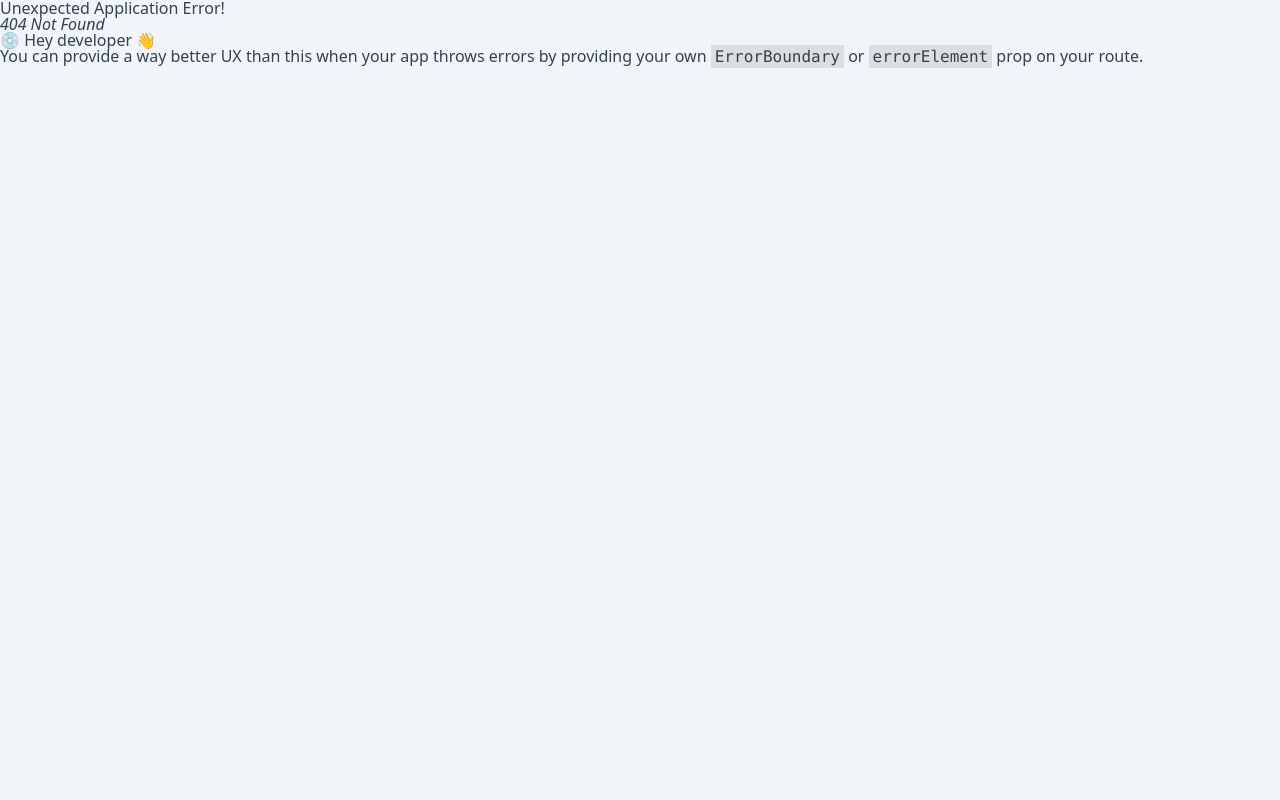
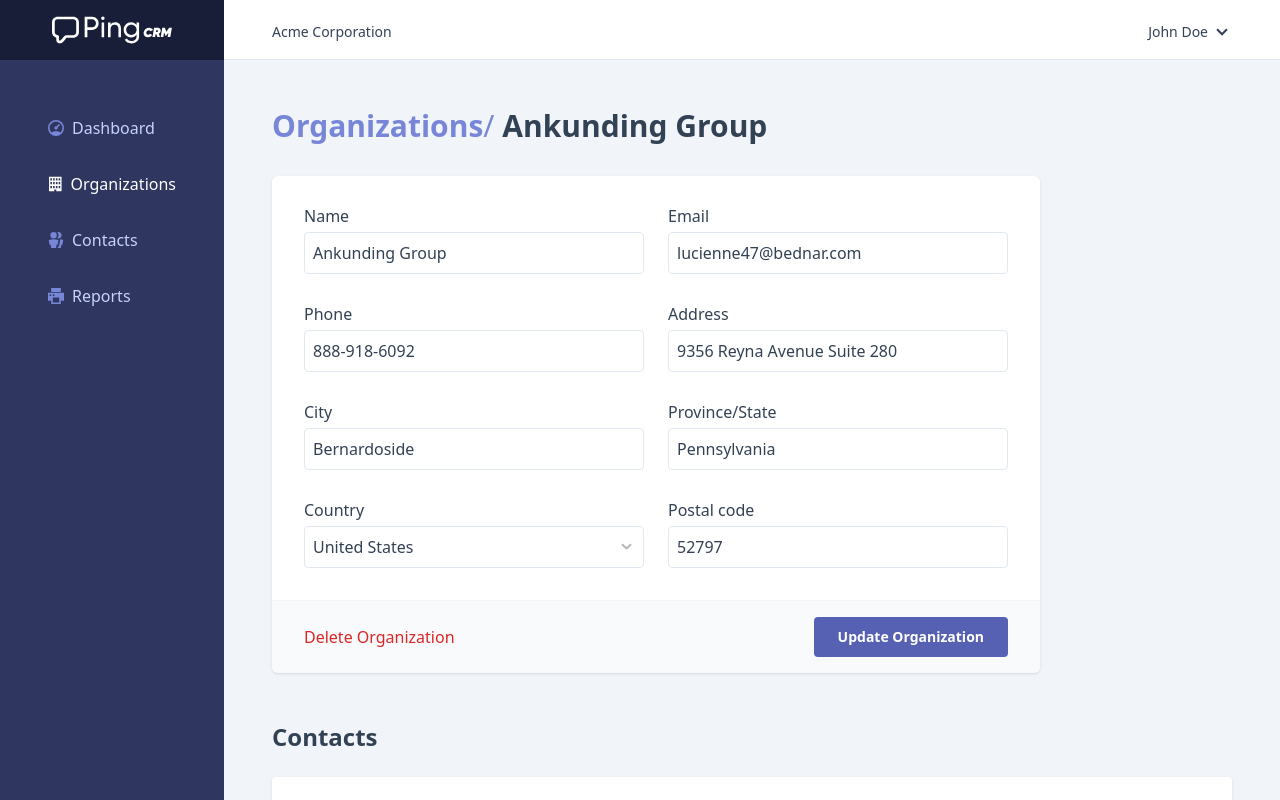
Before and after one commit to hrh47/pingcrm, a React (Vite) app: page /organizations/1/edit in a window 1280 px wide. Before the commit this address had no page. Built offline with nearby package versions, Linux system fonts and the light colour scheme.

Commit message:
Add organization edit page

```diff
--- a/index.html
+++ b/index.html
@@ -2,7 +2,7 @@
 <html lang="en" class="h-full bg-gray-100">
   <head>
     <meta charset="UTF-8" />
-    <link rel="icon" type="image/svg+xml" href="/vite.svg" />
+    <link rel="icon" type="image/svg+xml" href="/favicon.svg" />
     <meta name="viewport" content="width=device-width, initial-scale=1.0" />
     <link rel="preconnect" href="https://fonts.googleapis.com" />
     <link rel="preconnect" href="https://fonts.gstatic.com" crossorigin />
--- /dev/null
+++ b/src/pages/Organizations/Edit.jsx
@@ -0,0 +1,205 @@
+import { useState } from "react";
+import { Helmet } from "react-helmet-async";
+import { NavLink } from "react-router-dom";
+import TextInput from "../../components/TextInput";
+import SelectInput from "../../components/SelectInput";
+import LoadingButton from "../../components/LoadingButton";
+import Icon from "../../components/Icon";
+
+const OrganizationEdit = () => {
+  const [organization] = useState({
+    id: 78,
+    name: "Ankunding Group",
+    email: "lucienne47@bednar.com",
+    phone: "888-918-6092",
+    address: "9356 Reyna Avenue Suite 280",
+    city: "Bernardoside",
+    region: "Pennsylvania",
+    country: "US",
+    postal_code: "52797",
+    deleted_at: null,
+    contacts: [
+      {
+        id: 1,
+        name: "Roger Rohan",
+        city: "Hellerstad",
+        phone: "1-800-275-7352",
+        deleted_at: null,
+      },
+    ],
+  });
+  const [form, setFormData] = useState({
+    name: organization.name,
+    email: organization.email,
+    phone: organization.phone,
+    address: organization.address,
+    city: organization.city,
+    region: organization.region,
+    country: organization.country,
+    postalCode: organization.postal_code,
+    errors: {
+      name: "",
+      email: "",
+      phone: "",
+      address: "",
+      city: "",
+      region: "",
+      country: "",
+      postalCode: "",
+    },
+  });
+  const [isLoading, setIsLoading] = useState(false);
+  const handleSubmit = (e) => {
+    setIsLoading(true);
+    e.preventDefault();
+    console.info(form);
+    setTimeout(() => {
+      setIsLoading(false);
+    }, 3000);
+  };
+  const handleChange = (name) => {
+    return (e) => {
+      setFormData((previousForm) => ({
+        ...previousForm,
+        [name]: e.target.value,
+      }));
+    };
+  };
+  return (
+    <>
+      <Helmet title={form.name} />
+      <h1 className="mb-8 text-3xl font-bold">
+        <NavLink
+          className="text-indigo-400 hover:text-indigo-600"
+          to="/organizations"
+        >
+          Organizations
+        </NavLink>
+        <span className="text-indigo-400 font-medium">/</span> {form.name}
+      </h1>
+      <div className="max-w-3xl bg-white rounded-md shadow overflow-hidden">
+        <form onSubmit={handleSubmit}>
+          <div className="flex flex-wrap -mb-8 -mr-6 p-8">
+            <TextInput
+              modelValue={form.name}
+              error={form.errors.name}
+              onChange={handleChange("name")}
+              label="Name"
+              className="pb-8 pr-6 w-full lg:w-1/2"
+            />
+            <TextInput
+              modelValue={form.email}
+              error={form.errors.email}
+              onChange={handleChange("email")}
+              label="Email"
+              className="pb-8 pr-6 w-full lg:w-1/2"
+            />
+            <TextInput
+              modelValue={form.phone}
+              error={form.errors.phone}
+              onChange={handleChange("phone")}
+              label="Phone"
+              className="pb-8 pr-6 w-full lg:w-1/2"
+            />
+            <TextInput
+              modelValue={form.address}
+              error={form.errors.address}
+              onChange={handleChange("address")}
+              label="Address"
+              className="pb-8 pr-6 w-full lg:w-1/2"
+            />
+            <TextInput
+              modelValue={form.city}
+              error={form.errors.city}
+              onChange={handleChange("city")}
+              label="City"
+              className="pb-8 pr-6 w-full lg:w-1/2"
+            />
+            <TextInput
+              modelValue={form.region}
+              error={form.errors.region}
+              onChange={handleChange("region")}
+              label="Province/State"
+              className="pb-8 pr-6 w-full lg:w-1/2"
+            />
+            <SelectInput
+              modelValue={form.country}
+              error={form.errors.country}
+              onChange={handleChange("country")}
+              label="Country"
+              className="pb-8 pr-6 w-full lg:w-1/2"
+            >
+              <option value="" />
+              <option value="CA">Canada</option>
+              <option value="US">United States</option>
+            </SelectInput>
+            <TextInput
+              modelValue={form.postalCode}
+              error={form.errors.postalCode}
+              onChange={handleChange("postalCode")}
+              label="Postal code"
+              className="pb-8 pr-6 w-full lg:w-1/2"
+            />
+          </div>
+          <div className="flex items-center justify-end px-8 py-4 bg-gray-50 border-t border-gray-100">
+            {!organization.deletedAt && (
+              <button
+                className="text-red-600 hover:underline"
+                tabIndex="-1"
+                type="button"
+              >
+                Delete Organization
+              </button>
+            )}
+            <LoadingButton
+              loading={isLoading}
+              className="btn-indigo ml-auto"
+              type="submit"
+            >
+              Update Organization
+            </LoadingButton>
+          </div>
+        </form>
+      </div>
+      <h2 className="mt-12 text-2xl font-bold">Contacts</h2>
+      <div className="mt-6 bg-white rounded shadow overflow-x-auto">
+        <table className="w-full whitespace-nowrap">
+          <thead>
+            <tr className="text-left font-bold">
+              <th className="pb-4 pt-6 px-6">Name</th>
+              <th className="pb-4 pt-6 px-6">City</th>
+              <th className="pb-4 pt-6 px-6" colSpan="2">
+                Phone
+              </th>
+            </tr>
+          </thead>
+          <tbody>
+            {organization.contacts.map((contact) => (
+              <tr
+                key={contact.id}
+                className="hover:bg-gray-100 focus-within:bg-gray-100"
+              >
+                <td className="border-t">
+                  <NavLink
+                    className="flex items-center px-6 py-4 focus:text-indigo-500"
+                    to={`/contacts/${contact.id}/edit`}
+                  >
+                    {contact.name}
+                    {contact.deleted_at && (
+                      <Icon
+                        name="trash"
+                        className="flex-shrink-0 ml-2 w-3 h-3 fill-gray-400"
+                      />
+                    )}
+                  </NavLink>
+                </td>
+              </tr>
+            ))}
+          </tbody>
+        </table>
+      </div>
+    </>
+  );
+};
+
+export default OrganizationEdit;
--- a/src/router.jsx
+++ b/src/router.jsx
@@ -3,6 +3,7 @@ import App from "./App";
 import Dashboard from "./pages/Dashboard";
 import Organizations from "./pages/Organizations/Index";
 import OrganizationCreate from "./pages/Organizations/Create";
+import OrganizationEdit from "./pages/Organizations/Edit";
 import Contacts from "./pages/Contacts/Index";
 import Reports from "./pages/Reports/Index";
 
@@ -24,6 +25,10 @@ const router = createBrowserRouter([
         element: <OrganizationCreate />,
       },
       {
+        path: "/organizations/:id/edit",
+        element: <OrganizationEdit />,
+      },
+      {
         path: "/contacts",
         element: <Contacts />,
       },
```
Also changed, not shown: public/favicon.svg (added).
